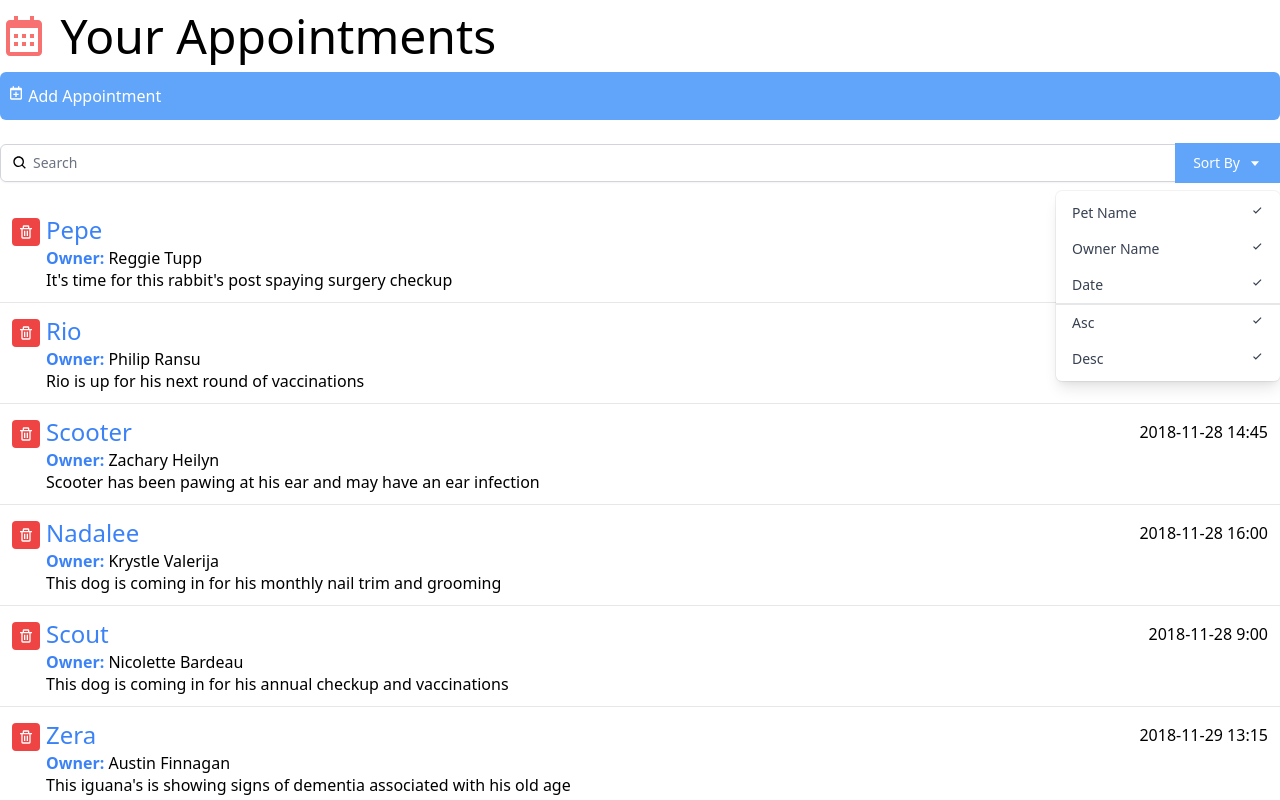
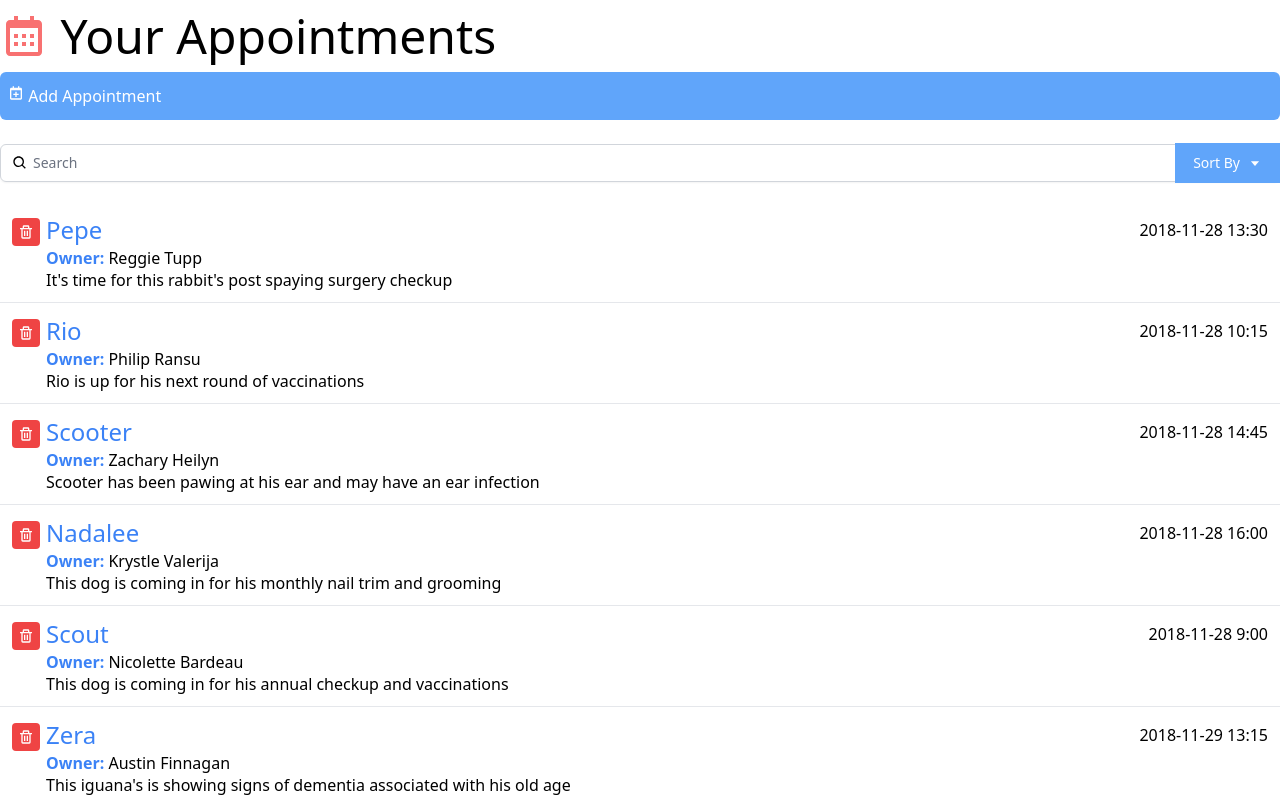
Before and after one commit to CanonMinds/react-interface, a React (Create React App) app: page / in a window 1280 px wide. Shown: the top 800 px of the page. Built offline with nearby package versions, Linux system fonts and the light colour scheme.

Commit message:
feature: added sortButton useState

```diff
--- a/src/components/Search.js
+++ b/src/components/Search.js
@@ -1,6 +1,10 @@
 import { BiSearch, BiCaretDown, BiCheck } from "react-icons/bi";
+import { useState } from "react";
 
-const DropDown = () => {
+const DropDown = ({ toggle }) => {
+  if (!toggle) {
+    return null;
+  }
   return (
     <div
       className="origin-top-right absolute right-0 mt-2 w-56
@@ -48,6 +52,8 @@
 };
 
 const Search = () => {
+  let [toggleSort, setToggleSort] = useState(false);
+
   return (
     <div className="py-5">
       <div className="mt-1 relative rounded-md shadow-sm">
@@ -67,6 +73,9 @@
           <div>
             <button
               type="button"
+              onClick={() => {
+                setToggleSort(!toggleSort);
+              }}
               className="justify-center px-4 py-2 bg-blue-400 border-2 border-blue-400 text-sm text-white hover:bg-blue-700 focus:outline-none focus:ring-2 focus:ring-offset-2 flex items-center"
               id="options-menu"
               aria-haspopup="true"
@@ -74,7 +83,7 @@
             >
               Sort By <BiCaretDown className="ml-2" />
             </button>
-            <DropDown />
+            <DropDown toggle={toggleSort} />
           </div>
         </div>
       </div>
```
